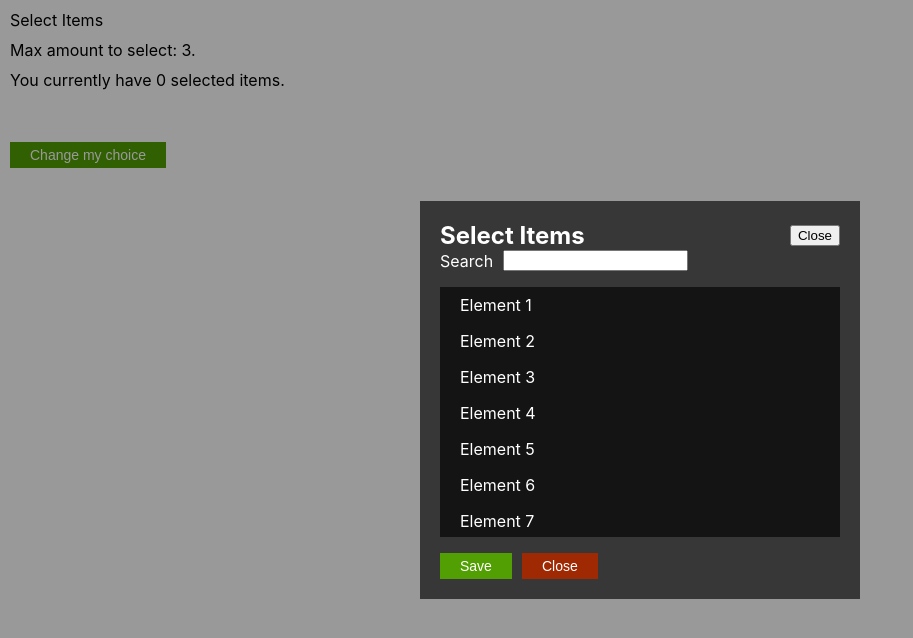
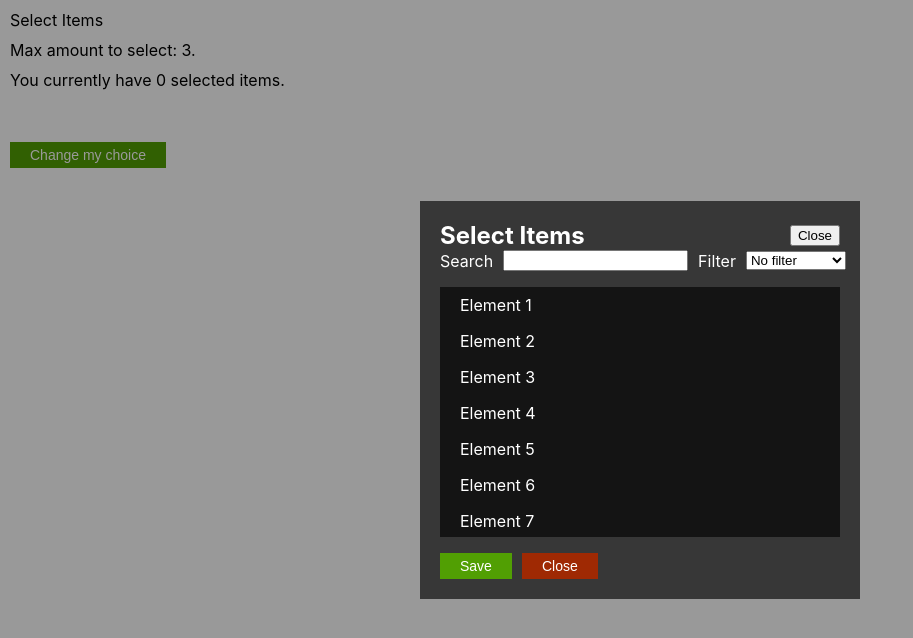
Before and after one commit to ckolobov/select-widget, a React (Create React App) app: page / in a window 1280 px wide. Both pictures are taken after a click on the button "Change my choice". Shown: the top 638 px of the page, without its empty margins (0-913 px from the left). Built offline with nearby package versions, Linux system fonts and the light colour scheme.

Commit message:
feat: add filter

```diff
--- a/package.json
+++ b/package.json
@@ -40,5 +40,8 @@
       "last 1 firefox version",
       "last 1 safari version"
     ]
+  },
+  "devDependencies": {
+    "@types/lodash.debounce": "^4.0.9"
   }
 }
--- a/src/api/elements.ts
+++ b/src/api/elements.ts
@@ -1,6 +1,7 @@
 export interface Element {
   id: string
   label: string
+  value: number
 }
 
 class ElementsApi {
@@ -11,7 +12,8 @@ class ElementsApi {
         for (let i = 1; i <= 300; i++) {
           const element = {
             id: String(i),
-            label: `Element ${i}`
+            label: `Element ${i}`,
+            value: i,
           }
           elements.push(element)
         }
--- /dev/null
+++ b/src/components/input/select/index.scss
@@ -0,0 +1,9 @@
+.filter-container {
+  display: flex;
+  align-items: center;
+  gap: 10px;
+}
+
+.filter {
+  width: 100px;
+}
--- /dev/null
+++ b/src/components/input/select/index.tsx
@@ -0,0 +1,32 @@
+import './index.scss'
+import { ReactNode, useCallback } from "react";
+
+interface SelectOption<T> {
+  value: T
+  label: string
+}
+
+interface SelectProps<T> {
+  options: SelectOption<T>[];
+  onChange: (value: SelectOption<T>['value']) => void;
+  label: ReactNode;
+  value: T;
+}
+
+export function Select<T extends string>(props: SelectProps<T>) {
+  const { options, onChange, label, value } = props;
+  const handleChange = useCallback((event: React.ChangeEvent<HTMLSelectElement>) => {
+    onChange(event.target.value as T);
+  }, [onChange])
+
+  return (
+    <div className="filter-container">
+      <label htmlFor="filter">{label}</label>
+      <select className="filter" name="filter" onChange={handleChange} value={value}>
+        {options.map((option) => {
+          return <option value={option.value}>{option.label}</option>
+        })}
+      </select>
+    </div>
+  )
+}
--- a/src/components/layout/select-widget/select-dialog/index.scss
+++ b/src/components/layout/select-widget/select-dialog/index.scss
@@ -4,3 +4,10 @@
   justify-content: flex-start;
   gap: 10px;
 }
+
+.filters-container {
+  display: flex;
+  flex-direction: row;
+  justify-content: space-between;
+  gap: 10px;
+}
--- a/src/components/layout/select-widget/select-dialog/index.tsx
+++ b/src/components/layout/select-widget/select-dialog/index.tsx
@@ -1,10 +1,13 @@
-import { useState, useEffect, useCallback, useMemo } from 'react';
+import { useState, useEffect, useCallback } from 'react';
 import './index.scss'
 import { Button, ButtonType } from '../../../input/button';
 import { Multiselect } from '../../../input/multiselect';
 import { Modal } from '../../modal'
 import { Search } from '../../../input/search';
 import { elementsApi, Element } from '../../../../api'
+import { useElementFilters } from './useElementFilters';
+import { Select } from '../../../input/select';
+import { SelectBoxValues } from './useElementFilters';
 
 interface SelectDialogProps {
   selected?: Element[];
@@ -25,6 +28,7 @@ export function SelectDialog(props: SelectDialogProps) {
   const [elements, setElements] = useState<Element[]>([]);
   const [isLoading, setIsLoading] = useState<boolean>(false);
   const [search, setSearch] = useState<string>('');
+  const [filter, setFilter] = useState<SelectBoxValues>(SelectBoxValues.Empty)
 
   useEffect(() => {
     setIsLoading(true);
@@ -67,12 +71,30 @@ export function SelectDialog(props: SelectDialogProps) {
     setSearch(searchValue);
   }, [setSearch])
 
-  const filteredItems = useMemo(() => {
-    if (!search) {
-      return elements;
+  const handleFilterChange = useCallback((filterValue: SelectBoxValues) => {
+    setFilter(filterValue);
+  }, [setFilter])
+
+  const filteredItems = useElementFilters(elements, search, filter)
+
+  const selectBoxOptions: {value: SelectBoxValues, label: string}[] = [
+    {
+      value: SelectBoxValues.Empty,
+      label: 'No filter',
+    },
+    {
+      value: SelectBoxValues.MoreThan10,
+      label: '>10',
+    },
+    {
+      value: SelectBoxValues.MoreThan50,
+      label: '>50',
+    },
+    {
+      value: SelectBoxValues.MoreThan100,
+      label: '>100',
     }
-    return elements.filter((element) => element.label.toLowerCase().includes(search))
-  }, [search, elements])
+  ]
 
   return (
     <Modal
@@ -85,8 +107,9 @@ export function SelectDialog(props: SelectDialogProps) {
         </div>
       }
     >
-      <div>
+      <div className='filters-container'>
         <Search label="Search" value={search} onChange={handleSearchChange} />
+        <Select label="Filter" options={selectBoxOptions} value={filter} onChange={handleFilterChange} />
       </div>
       {
         isLoading ?
--- /dev/null
+++ b/src/components/layout/select-widget/select-dialog/useElementFilters.tsx
@@ -0,0 +1,31 @@
+import { Element } from "../../../../api";
+import debounce from "lodash.debounce";
+import { useMemo, useState, useEffect } from "react";
+
+export enum SelectBoxValues {
+  Empty = 'empty',
+  MoreThan10 = '10',
+  MoreThan50 = '50',
+  MoreThan100 = '100',
+}
+
+export function useElementFilters(elements: Element[], search: string, filter: SelectBoxValues) {
+  const [filteredElements, setFilteredElements] = useState<Element[]>(elements)
+
+  const filterElements = useMemo(() => debounce((search, filter) => {
+    setFilteredElements(() => {
+      if (!search && (!filter || filter === SelectBoxValues.Empty)) {
+        return elements;
+      }
+      return elements.filter((element) => {
+        return element.label.toLowerCase().includes(search) && element.value > Number(filter)
+      })
+    })
+  }, 100), [elements, setFilteredElements])
+
+  useEffect(() => {
+    filterElements(search, filter)
+  }, [search, filter, filterElements])
+
+  return filteredElements;
+}
```
Also changed, not shown: 1 other file (tests, documents, lock files or other folders).
